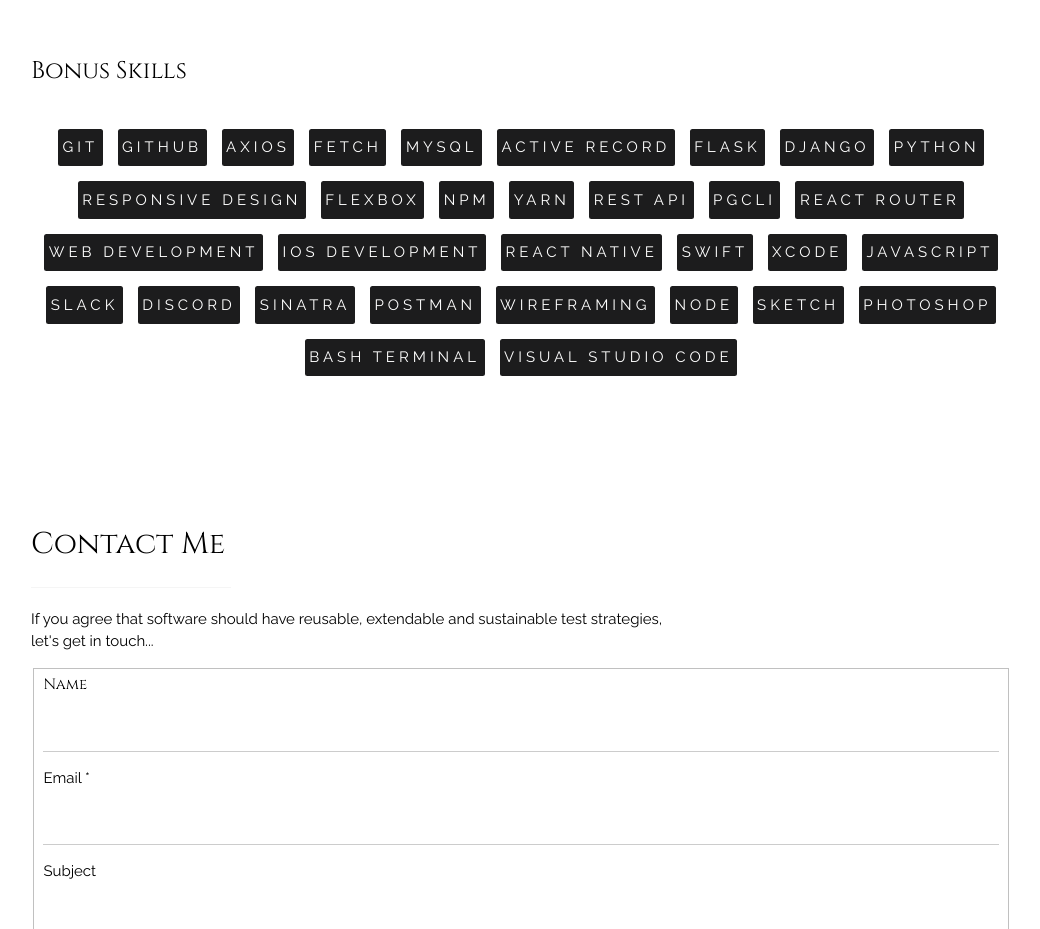
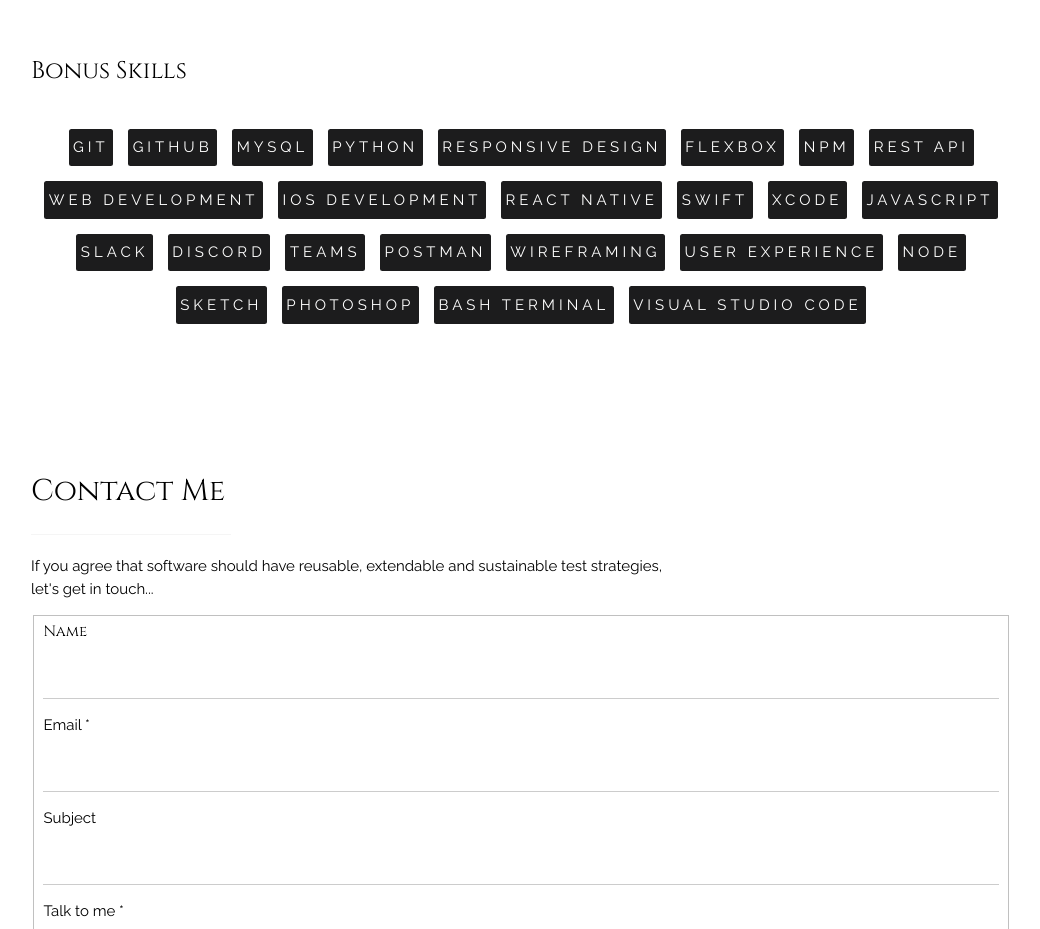
Before and after one commit to TatyCat/tatyanna, a React (Create React App) app: page / in a window 1280 px wide. Shown: the part 1627-2556 px from the top of the page, without its empty margins (179-1219 px from the left). Built offline with nearby package versions, Linux system fonts and the light colour scheme.

Commit message:
Revising skills

```diff
--- a/src/pages/LandingPg.js
+++ b/src/pages/LandingPg.js
@@ -92,20 +92,12 @@
                 <section>
                   <p className="w3-wide">GIT</p>
                   <p className="w3-wide">GITHUB</p>
-                  <p className="w3-wide">AXIOS</p>
-                  <p className="w3-wide">FETCH</p>
                   <p className="w3-wide">MYSQL</p>
-                  <p className="w3-wide">ACTIVE RECORD</p>
-                  <p className="w3-wide">FLASK</p>
-                  <p className="w3-wide">DJANGO</p>
                   <p className="w3-wide">PYTHON</p>
                   <p className="w3-wide">RESPONSIVE DESIGN</p>
                   <p className="w3-wide">FLEXBOX</p>
                   <p className="w3-wide">NPM</p>
-                  <p className="w3-wide">YARN</p>
                   <p className="w3-wide">REST API</p>
-                  <p className="w3-wide">PGCLI</p>
-                  <p className="w3-wide">REACT ROUTER</p>
                   <p className="w3-wide">WEB DEVELOPMENT</p>
                   <p className="w3-wide">IOS DEVELOPMENT</p>
                   <p className="w3-wide">REACT NATIVE</p>
@@ -114,9 +106,10 @@
                   <p className="w3-wide">JAVASCRIPT</p>
                   <p className="w3-wide">SLACK</p>
                   <p className="w3-wide">DISCORD</p>
-                  <p className="w3-wide">SINATRA</p>
+                  <p className="w3-wide">TEAMS</p>
                   <p className="w3-wide">POSTMAN</p>
                   <p className="w3-wide">WIREFRAMING</p>
+                  <p className="w3-wide">USER EXPERIENCE</p>
                   <p className="w3-wide">NODE</p>
                   <p className="w3-wide">SKETCH</p>
                   <p className="w3-wide">PHOTOSHOP</p>
```
